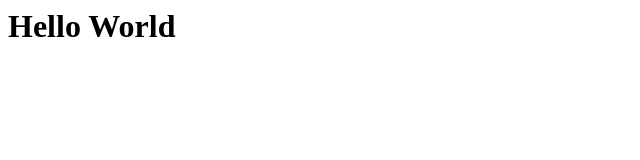
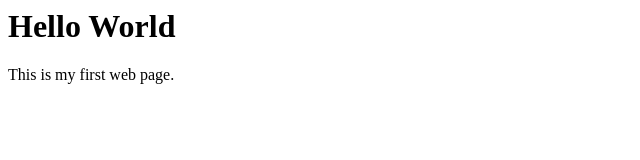
Before and after one commit to ZKonrad30/htmlPactice, a plain HTML site: page index.html in a window 1280 px wide. Shown: the whole page, without its empty margins (0-640 px from the left). Drawn offline with Linux system fonts and the light colour scheme.

Commit message:
Adding a first paragraph section

```diff
--- a/index.html
+++ b/index.html
@@ -7,6 +7,7 @@
 
 <body>
     <h1>Hello World</h1>
+    <p>This is my first web page.</p>
 </body>
 
 </html>
```
